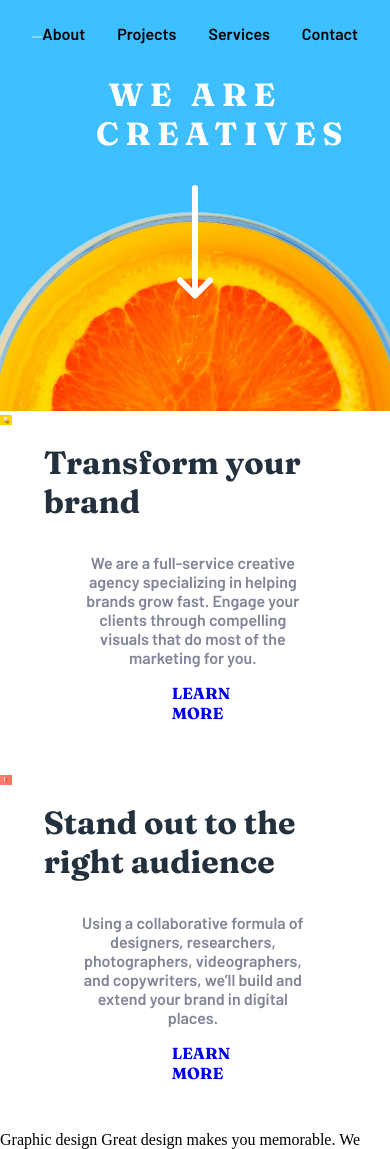
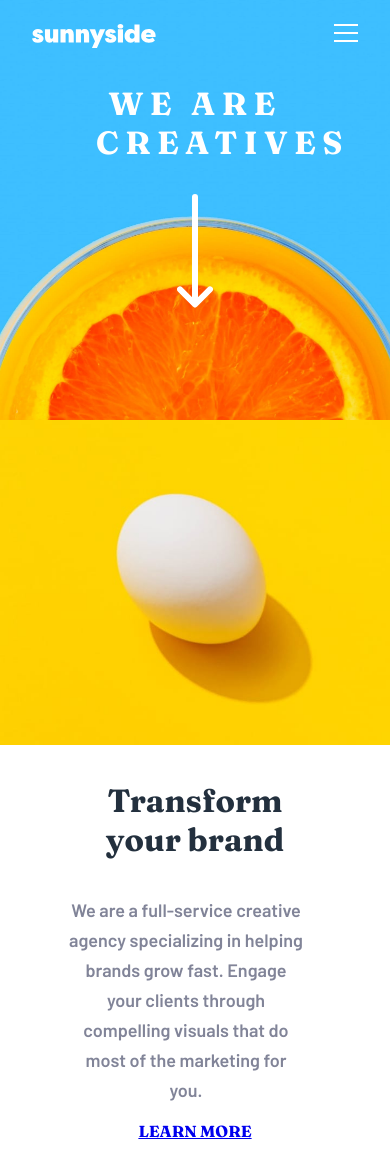
Before and after one commit to TheCoderGuru/sunnyside-agency-landing-page, a website: page src/index.html in a window 390 px wide. Shown: the top 1149 px of the page. Drawn offline with nearby package versions, Linux system fonts and the light colour scheme; files that its build step writes are made by us from their sources.

Commit message:
Currently working on the mobile version of the website

```diff
--- a/src/index.html
+++ b/src/index.html
@@ -41,8 +41,8 @@
     </header>
     <main>
       <div class="grid">
-        <div class="grid__image">
-          <img src="./assets/images/desktop/image-transform.jpg" alt="" />
+        <div>
+          <img class="grid__image" src="./assets/images/desktop/image-transform.jpg" alt="" />
         </div>
         <div class="grid__content">
           <h1 class="grid__title">Transform your brand</h1>
@@ -55,8 +55,8 @@
         </div>
       </div>
       <div class="grid">
-        <div class="grid__image">
-          <img src="./assets/images/desktop/image-stand-out.jpg" alt="" />
+        <div>
+          <img class="grid__image" src="./assets/images/desktop/image-stand-out.jpg" alt="" />
         </div>
         <div class="grid__content">
           <h1 class="grid__title">Stand out to the right audience</h1>
--- a/src/sass/style.scss
+++ b/src/sass/style.scss
@@ -13,34 +13,30 @@ $font-bold: 600;
 $font-semibold: 700;
 $font-extrabold: 800;
 
-
-*{
+* {
   padding: 0;
   margin: 0;
   box-sizing: border-box;
 }
 
-img{
-    max-width: 100%;
-    object-fit: contain;
-}
-.header{
+
+.header {
   background: url(../assets/images/desktop/image-header.jpg);
   background-size: cover;
   background-position: center;
   width: 100%;
 
-    &__title{
+  &__title {
     text-align: center;
     font-family: "Fraunces", sans-serif;
     margin-block-start: 1em;
     color: $white;
     text-transform: uppercase;
     padding-inline: 3em;
-        letter-spacing: .2em;
+    letter-spacing: 0.2em;
   }
 
-    &__arrow{
+  &__arrow {
     display: grid;
     place-content: center;
     place-items: center;
@@ -49,87 +45,94 @@ img{
   }
 }
 
-.centered{
+.centered {
   display: grid;
   place-content: center;
   place-items: center;
 }
-.navbar{
+.navbar {
   display: flex;
   justify-content: space-between;
+  position: relative;
 
-    &__logo{
+  &__logo {
     margin-inline-start: 2em;
     margin-block-start: 1.5em;
     display: inline-block;
   }
 
-    &__navlinks{
-        list-style-type: none;
-        margin-block-start: 1.5em;
-        display: flex;
+  &__navlinks {
+    display: none;
   }
 
-    &__navlinks__link{
+  &__navlinks__link {
     justify-content: space-between;
     display: flex;
-        font-family: 'Barlow', sans-serif;
+    font-family: "Barlow", sans-serif;
     margin-inline-end: 2em;
   }
-    &__menu{
-        display: none;
+  &__menu {
+    object-fit: contain;
+    position: absolute;
+    right: 2em;
+    margin-block-start: 1.5em;
   }
 }
 
-.grid{
+.grid {
   display: grid;
-    grid-template-columns: repeat(2, 1fr);
+  grid-template-columns: 1fr;
 
-
-    &__content{
+  &__content {
     padding: 2em;
   }
 
-    &__title{
-        // margin-inline: .5em;
+  &__title {
     color: $very-dark-desaturated-blue;
-        font-family: 'Fraunces', sans-serif;
+    font-family: "Fraunces", sans-serif;
+    text-align: center;
+    padding-inline: 2em;
   }
 
-    &__description{
+  &__description {
     margin-inline: 2em;
     padding-inline-end: 1em;
     text-align: center;
-        font-family: 'Barlow', sans-serif;
+    font-size: 18px;
+    line-height: 30px
+    ;
+    font-family: "Barlow", sans-serif;
     margin-top: 2em;
     font-weight: 400;
     color: $dark-grayish-blue;
   }
 
-    &__button{
+  &__image{
+      max-width: 100%;
+  }
+
+
+  &__button {
     display: grid;
-        margin-inline: 8em;
+    text-align: center;
     margin-block: 1em;
-        text-decoration: none;
     text-transform: uppercase;
     position: relative;
-        font-family: 'Fraunces', sans-serif;
+    font-family: "Fraunces", sans-serif;
 
-        &::after{
-            content: '';
+    &::after {
+      content: "";
       position: absolute;
-            border-bottom: 1px solid yellow;
-
+      border-bottom: 1px solid $yellow;
     }
 
-        &:visited{
+    &:visited {
       color: $very-dark-desaturated-blue;
 
-            &::after{
-            content: '';
+      &::after {
+        content: "";
         position: absolute;
-            border-bottom: 1px solid yellow;
-
+        border-bottom: 3px solid $yellow;
       }
     }
   }
```
Also changed, not shown: public/index.html (+4 -4 lines), public/css/style.css. Lines whose indentation alone changed are shown as unchanged.
